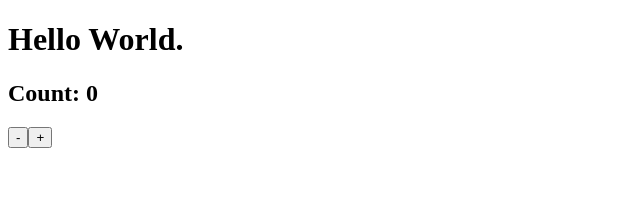
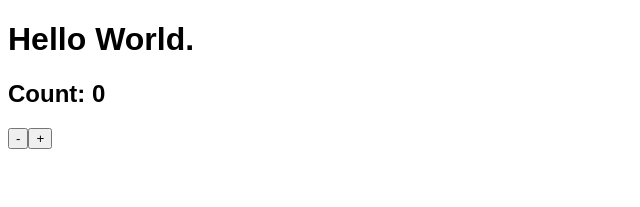
Before and after one commit to eoin-raff/react-boilerplate, a React app: page / in a window 1280 px wide. Shown: the top 207 px of the page, without its empty margins (0-640 px from the left). Built offline with nearby package versions, Linux system fonts and the light colour scheme.

Commit message:
added style-loader and css-loader to webpack

```diff
--- a/package.json
+++ b/package.json
@@ -26,6 +26,8 @@
     "@babel/preset-env": "^7.12.0",
     "@babel/preset-react": "^7.10.4",
     "babel-loader": "^8.1.0",
+    "css-loader": "^5.0.0",
+    "style-loader": "^2.0.0",
     "webpack": "^5.1.0",
     "webpack-cli": "^4.0.0",
     "webpack-dev-server": "^3.11.0",
--- a/src/index.js
+++ b/src/index.js
@@ -1,5 +1,6 @@
 import React from "react";
 import ReactDOM from "react-dom";
 import App from "./App";
+import './styles.css'
 
 ReactDOM.render(<App />, document.getElementById("app"));
--- /dev/null
+++ b/src/styles.css
@@ -0,0 +1,11 @@
+html {
+    box-sizing: border-box;
+    font-size:  16px;
+    font-family: sans-serif;
+}
+
+*,
+*:before,
+*:after {
+    box-sizing: inherit;
+}
--- a/webpack.config.base.js
+++ b/webpack.config.base.js
@@ -15,12 +15,19 @@ module.exports = {
         exclude: /node_modules/,
         options: {
           presets: ["@babel/preset-env", "@babel/preset-react"],
-          plugins:["@babel/plugin-proposal-class-properties"]
+          plugins: ["@babel/plugin-proposal-class-properties"],
         },
+      },
+      {
+        test: /\.css$/,
+        use: ["style-loader", "css-loader"],
+        exclude: /node_modules/,
       },
     ],
   },
-  plugins: [new HtmlWebpackPlugin({
-      template: './src/index.html'
-  })],
+  plugins: [
+    new HtmlWebpackPlugin({
+      template: "./src/index.html",
+    }),
+  ],
 };
```
Also changed, not shown: 1 other file (tests, documents, lock files or other folders).
